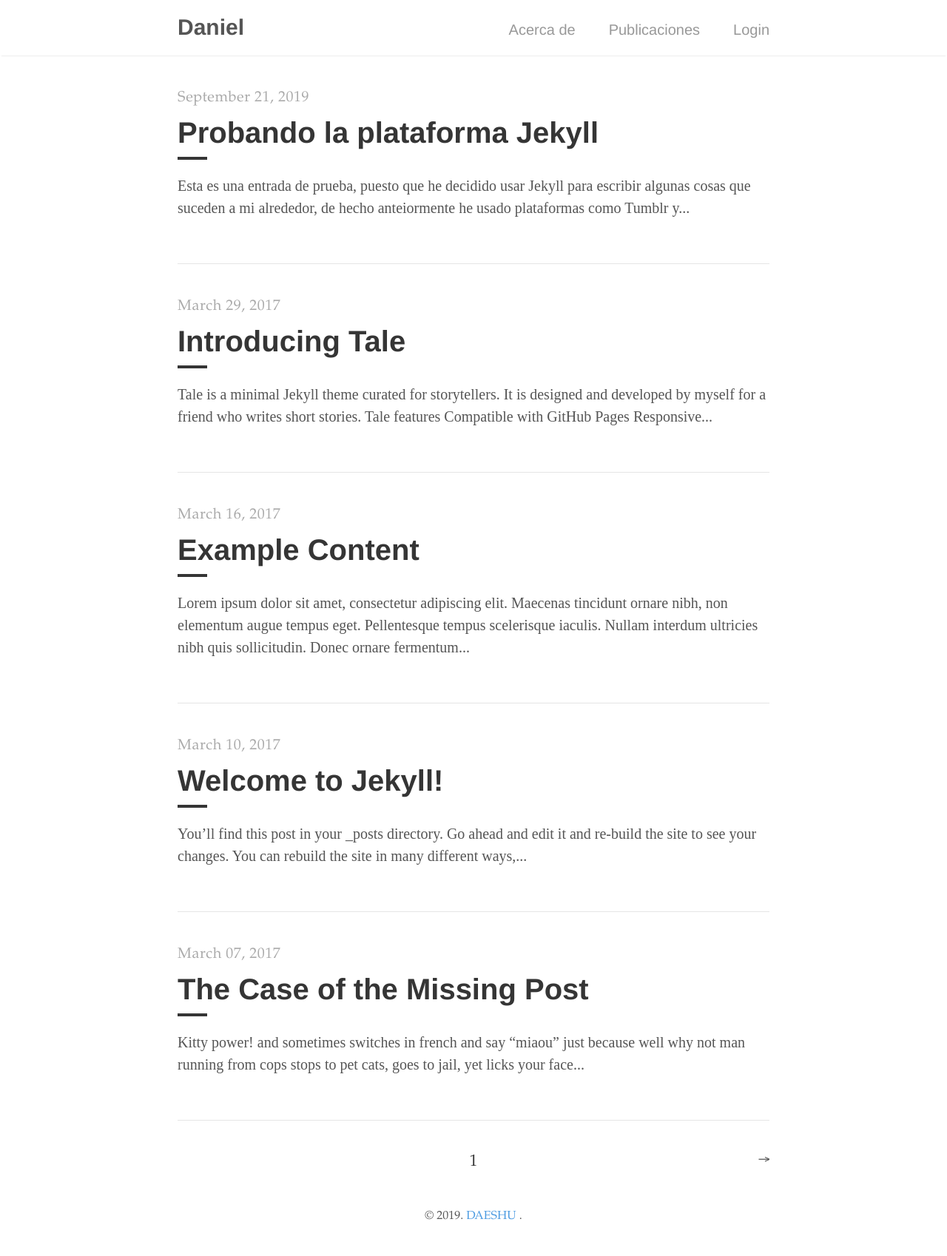
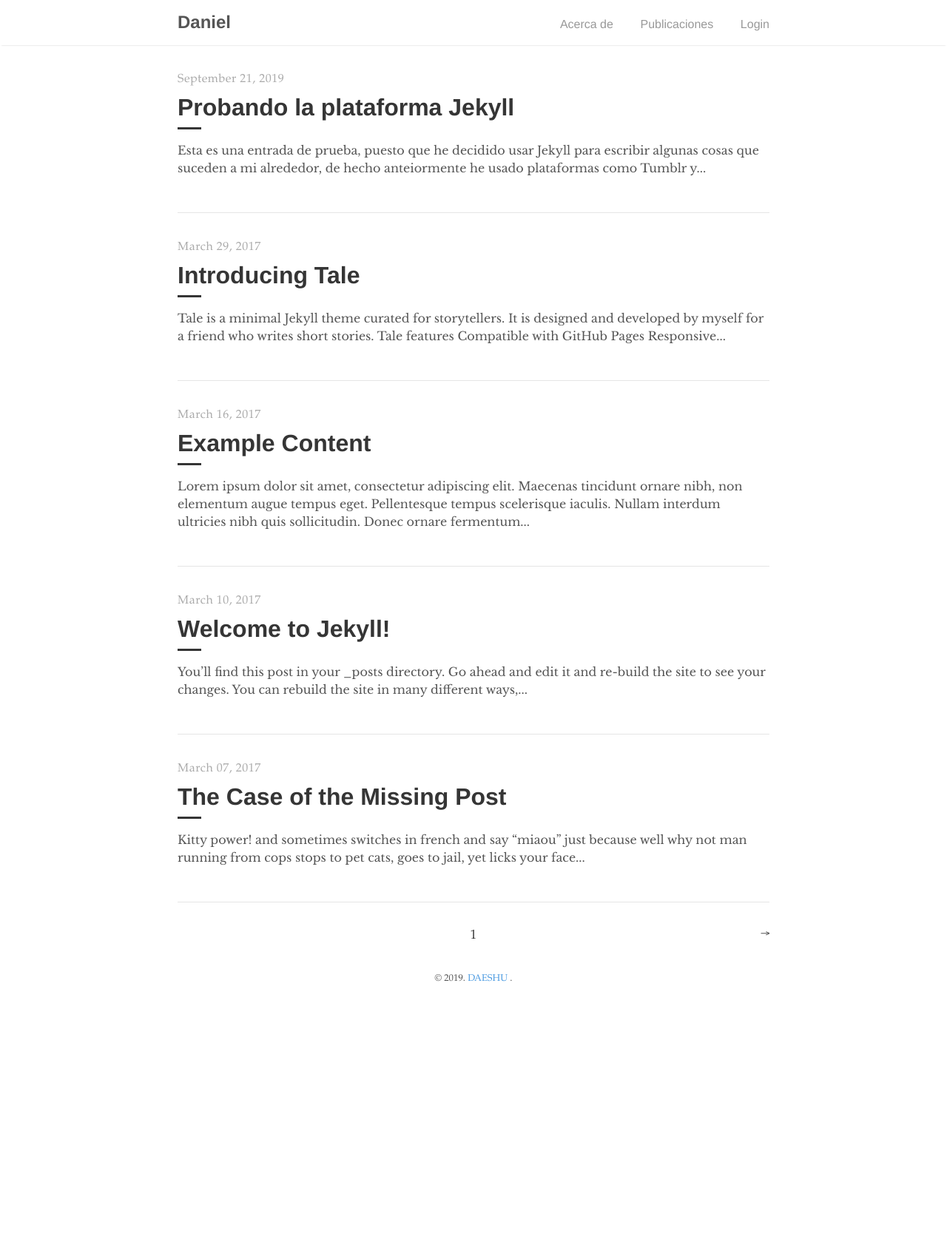
Before and after one commit to daeshu/tl, a Jekyll site: the page built from index.html, in a window 1280 px wide. Shown: the whole page at 74% size. Built offline with Jekyll 4.4.1, drawn with Linux system fonts in a browser that asks for light colours; the list of posts is cut into pages by our own code; after the commit the page ends 1366 px from its top, so only the background shows below that.

Commit message:
Add files via upload

```diff
--- a/_sass/tale/_base.scss
+++ b/_sass/tale/_base.scss
@@ -16,7 +16,7 @@ html {
   overflow-y: scroll;
 
   @media (min-width: 600px) {
-    font-size: 20px;
+    font-size: 16px;
   }
 }
 
--- a/_sass/tale/_variables.scss
+++ b/_sass/tale/_variables.scss
@@ -11,7 +11,7 @@ $shadow-color: rgba(0, 0, 0, .2);
 $code-color: #bf616a;
 
 // Fonts
-$serif-primary: 'EB Garamond', 'Times New Roman', Times, serif;
+$serif-primary: 'Libre Baskerville', 'Times New Roman', Times, serif;
 $serif-secondary: Palatino, 'Palatino LT STD', 'Palatino Linotype', 'Book Antiqua', 'Georgia', serif;
 $sans-serif: 'Helvetica Neue', 'Segoe UI', Helvetica, Arial, sans-serif;
 $monospaced: Menlo, Monaco, monospace;
```
